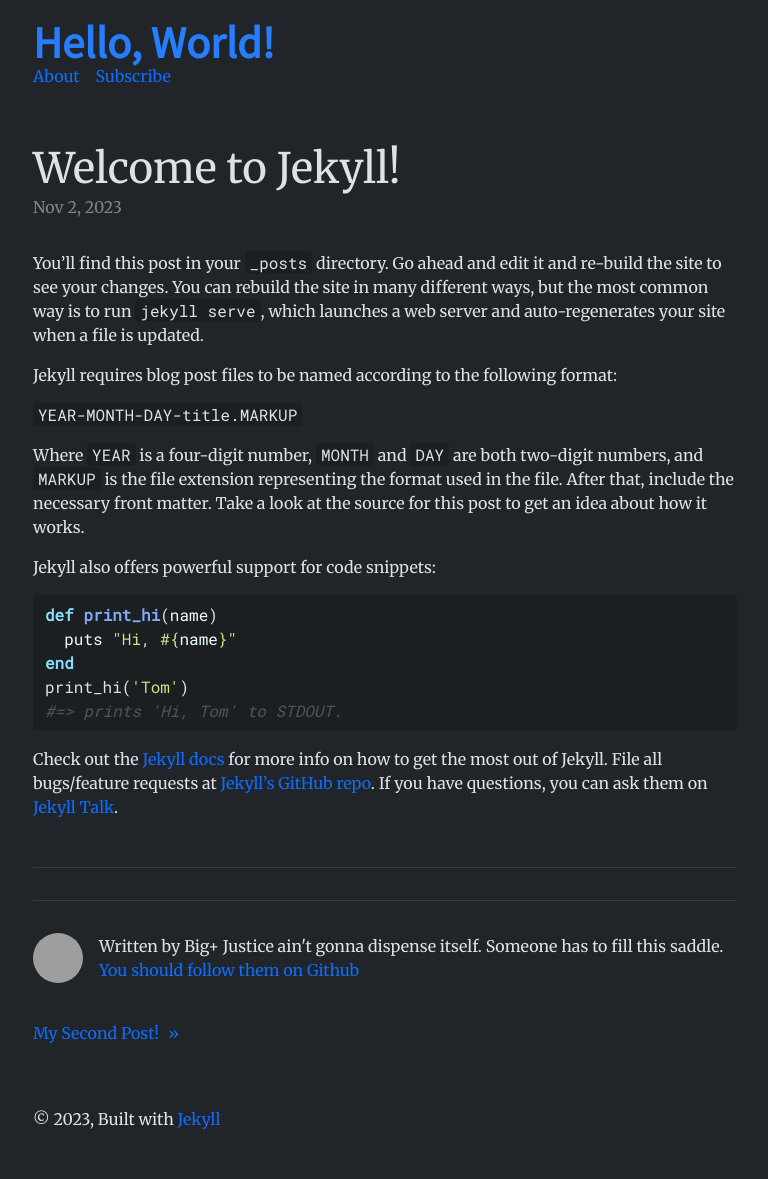
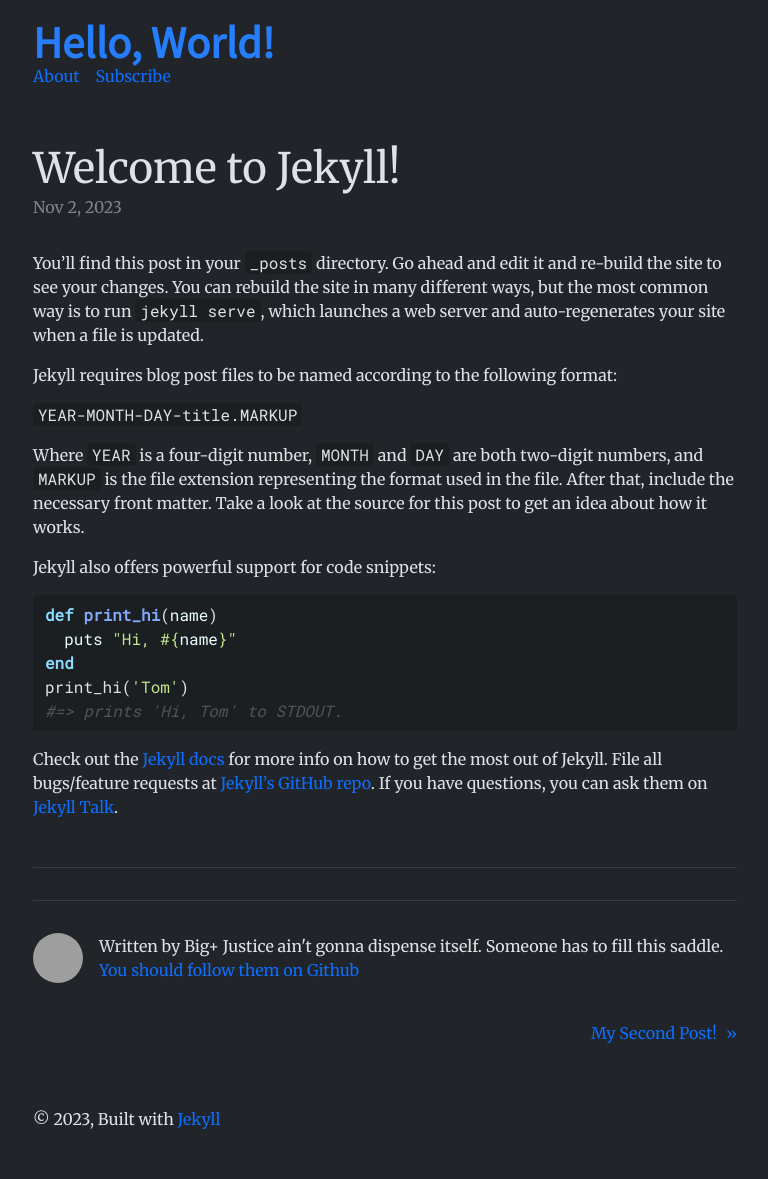
Before and after one commit to cubitsnake/cubitsnake.github.io, a Jekyll site: the page built from _posts/2023-11-02-welcome-to-jekyll.markdown, in a window 1280 px wide. Shown: the whole page, without its empty margins (255-1023 px from the left). Built offline with Jekyll 4.4.1, drawn with Linux system fonts in a browser that asks for light colours; some web fonts are replaced; comment, search, counter and statistics services are not loaded; grey boxes are pictures that could not be loaded.

Commit message:
Update Post Layout

```diff
--- a/_layouts/post.html
+++ b/_layouts/post.html
@@ -43,12 +43,12 @@
     {% if page.previous.url %}
       <a class="prev" href="{{page.previous.url}}"><span>&laquo;</span> {{page.previous.title}}</a>
     {% else %}
-      <a hidden></a>
+      <a></a>
     {% endif %}
     {% if page.next.url %}
       <a class="next" href="{{page.next.url}}">{{page.next.title}} <span>&raquo;</span></a>
     {% else %}
-      <a hidden></a>
+      <a></a>
     {% endif %}
   </div>
 
```
